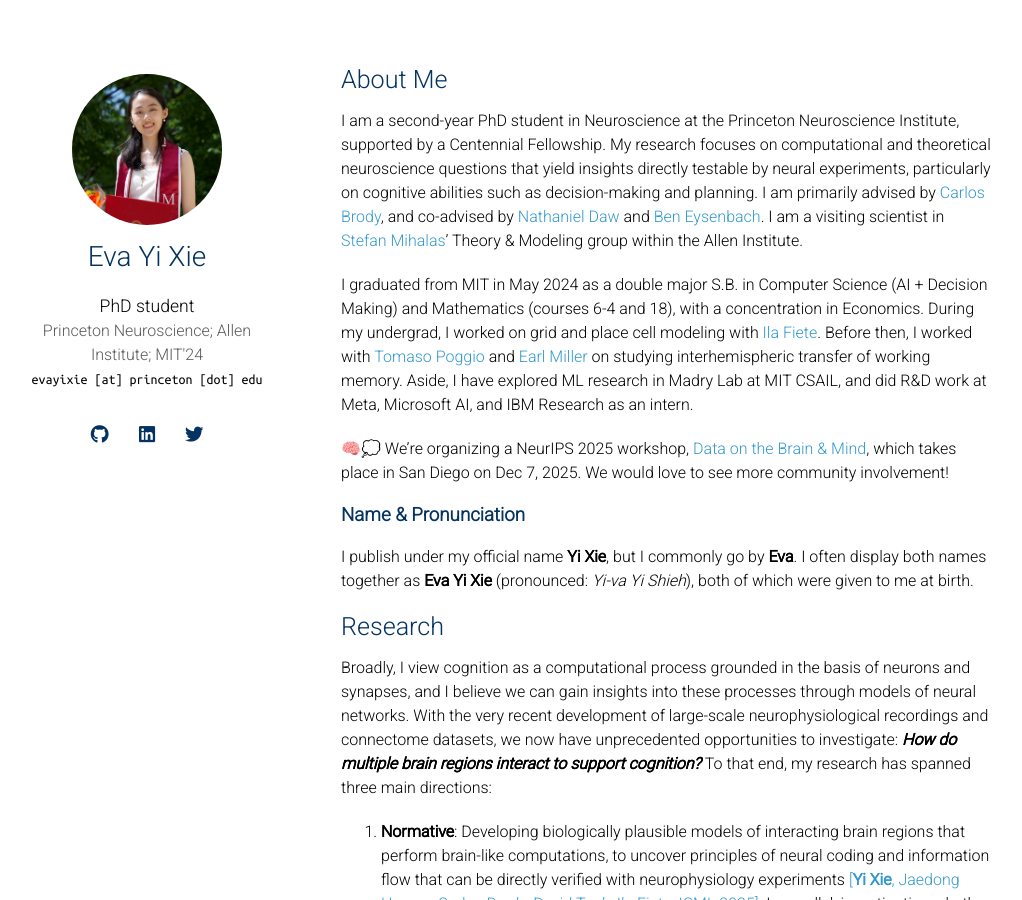
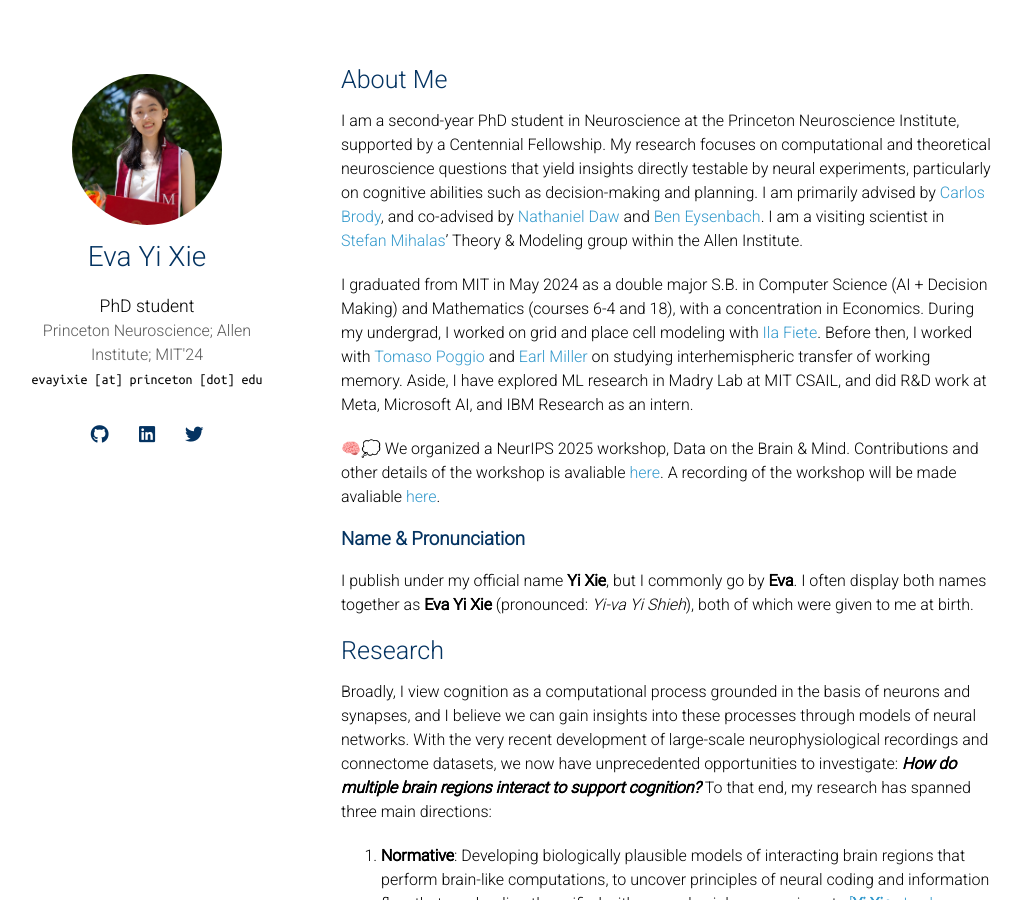
Before and after one commit to minzsiure/minzsiure.github.io, a Jekyll site: the page built from index.md, in a window 1280 px wide and 900 px high. Shown: the whole window, without its empty margins (129-1151 px from the left). Built offline with Jekyll 4.4.1, drawn with Linux system fonts in a browser that asks for light colours; nearby versions of some CDN libraries; a style sheet for code colours, icons or effects is not loaded; our own code applies the rules of GitHub Pages for plain Markdown files.

Commit message:
update dbm

```diff
--- a/index.md
+++ b/index.md
@@ -8,8 +8,7 @@
 
  I graduated from MIT in May 2024 as a double major S.B. in Computer Science (AI + Decision Making) and Mathematics (courses 6-4 and 18), with a concentration in Economics. During my undergrad, I worked on grid and place cell modeling with <a href="https://fietelab.mit.edu/people/" target=_blank>Ila Fiete</a>. Before then, I worked with <a href="https://mcgovern.mit.edu/profile/tomaso-poggio/" target=_blank>Tomaso Poggio</a> and <a href="https://ekmillerlab.mit.edu/earl-miller/" target=_blank>Earl Miller</a> on studying interhemispheric transfer of working memory. Aside, I have explored ML research in Madry Lab at MIT CSAIL, and did R&D work at Meta, Microsoft AI, and IBM Research as an intern. <br>
 
-🧠💭 We’re organizing a NeurIPS 2025 workshop, <a href="https://data-brain-mind.github.io/" target=_blank>Data on the Brain & Mind</a>, which takes place in San Diego on Dec 7, 2025. We would love to see more community involvement!
-
+🧠💭 We organized a NeurIPS 2025 workshop, Data on the Brain & Mind. Contributions and other details of the workshop is avaliable <a href="https://data-brain-mind.github.io/" target=_blank>here</a>. A recording of the workshop will be made avaliable <a href="https://neurips.cc/virtual/2025/loc/san-diego/workshop/109557" target=_blank>here</a>.
 
 ### Name & Pronunciation
 I publish under my official name <b>Yi Xie</b>, but I commonly go by <b>Eva</b>. I often display both names together as <b>Eva Yi Xie</b> (pronounced: <em>Yi-va Yi Shieh</em>), both of which were given to me at birth.
```
